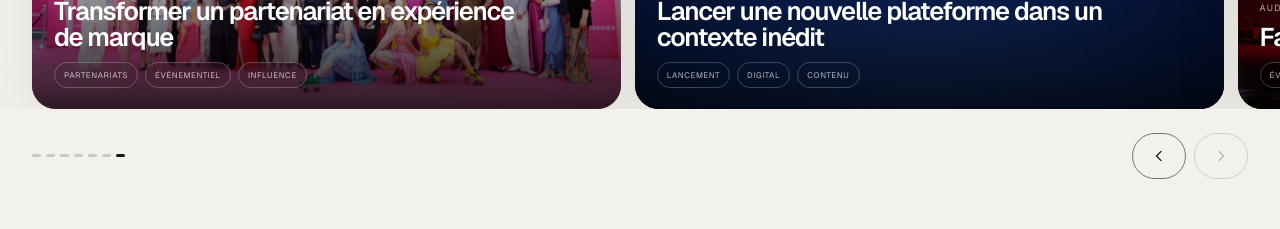
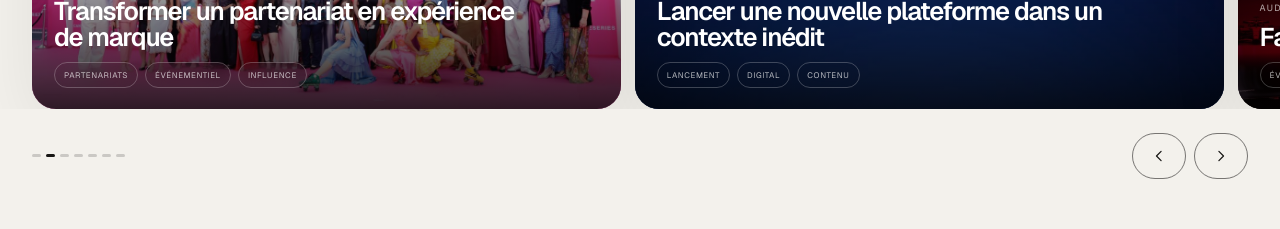
Before and after one commit to paulsebille/Portfolio, a Next.js app: page / in a window 1280 px wide. Shown: the part 1400-1629 px from the top of the page. Built offline with nearby package versions, Linux system fonts and the light colour scheme.

Commit message:
Stabilize active carousel slide tracking

```diff
--- a/components/ProjectsGrid.tsx
+++ b/components/ProjectsGrid.tsx
@@ -32,14 +32,36 @@ export function ProjectsGrid({ projects }: { projects: Project[] }) {
     const track = trackRef.current;
     if (!track) return;
     const cards = Array.from(track.querySelectorAll<HTMLElement>(".project-card"));
-    const observer = new IntersectionObserver((entries) => {
-      const visible = entries.filter((entry) => entry.isIntersecting).sort((a, b) => b.intersectionRatio - a.intersectionRatio)[0];
-      if (!visible) return;
-      const index = cards.indexOf(visible.target as HTMLElement);
-      if (index >= 0) setActive(index);
-    }, { root: track, threshold: [0.5, 0.75, 0.95] });
-    cards.forEach((card) => observer.observe(card));
-    return () => observer.disconnect();
+    let frame = 0;
+
+    const updateActiveCard = () => {
+      window.cancelAnimationFrame(frame);
+      frame = window.requestAnimationFrame(() => {
+        const trackCenter = track.getBoundingClientRect().left + track.clientWidth / 2;
+        let nearestIndex = 0;
+        let nearestDistance = Number.POSITIVE_INFINITY;
+
+        cards.forEach((card, index) => {
+          const rect = card.getBoundingClientRect();
+          const distance = Math.abs(rect.left + rect.width / 2 - trackCenter);
+          if (distance < nearestDistance) {
+            nearestDistance = distance;
+            nearestIndex = index;
+          }
+        });
+
+        setActive((current) => current === nearestIndex ? current : nearestIndex);
+      });
+    };
+
+    updateActiveCard();
+    track.addEventListener("scroll", updateActiveCard, { passive: true });
+    window.addEventListener("resize", updateActiveCard);
+    return () => {
+      window.cancelAnimationFrame(frame);
+      track.removeEventListener("scroll", updateActiveCard);
+      window.removeEventListener("resize", updateActiveCard);
+    };
   }, [projects.length]);
 
   const goTo = (index: number) => {
```
